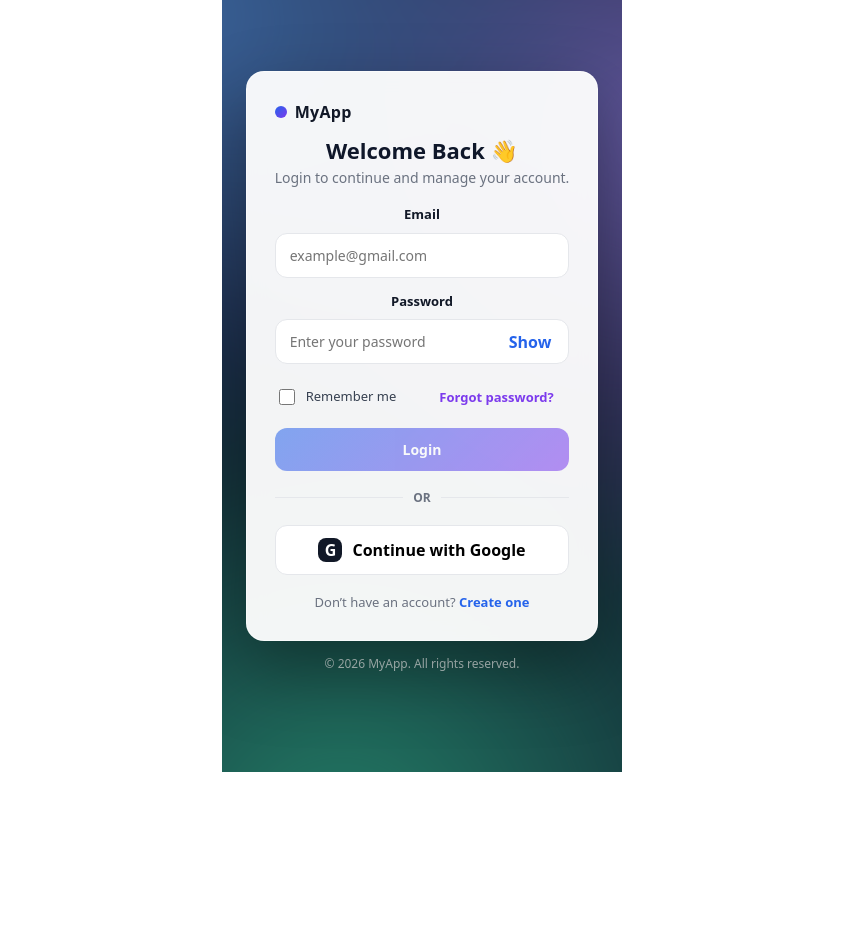
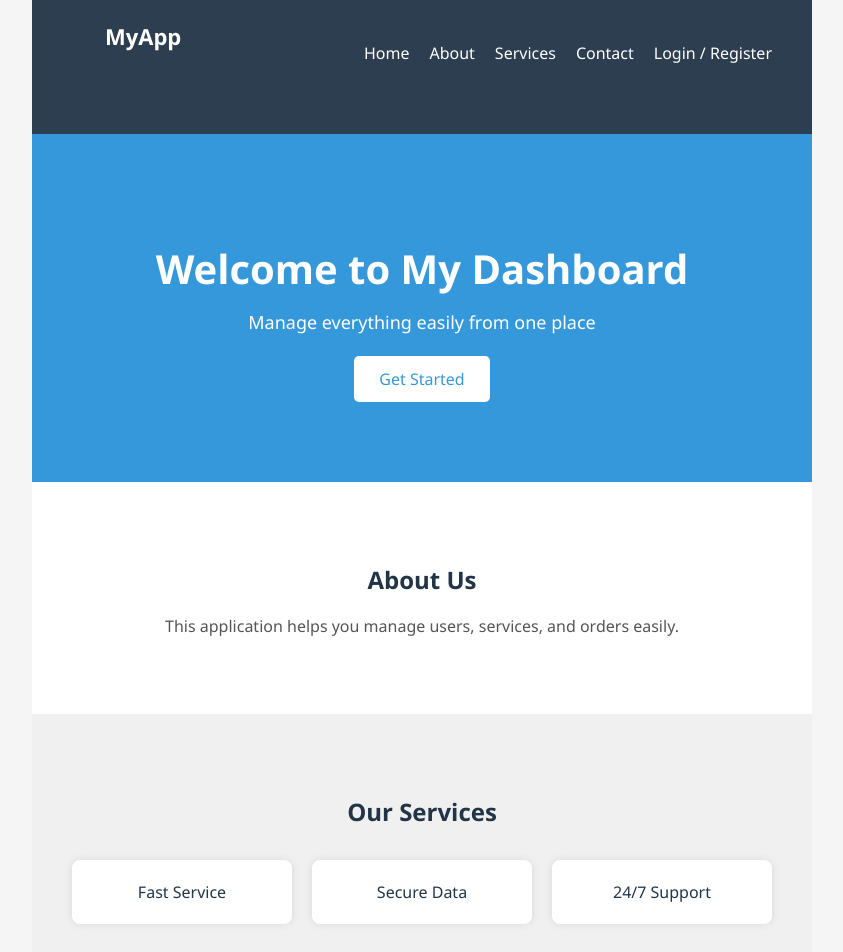
Before and after one commit to Venga-Muni-Reddy/food-management, a React app in the folder frontend/: page /dashboard in a window 1280 px wide. Before the commit this address led to /login. Shown: the part 60-1012 px from the top of the page, without its empty margins (218-1061 px from the left). Before the commit the page ends 864 px from the top, so only its background shows below. Built offline with nearby package versions, Linux system fonts and the light colour scheme; no server answers; the HTML template or start-up script is replaced by a standard one.

Commit message:
dashboard created

```diff
--- /dev/null
+++ b/frontend/src/pages/auth/Dashboard.jsx
@@ -0,0 +1,69 @@
+import React from "react";
+import "./dashboard.css";
+
+function Dashboard() {
+  return (
+    <div>
+      {/* Navbar */}
+      <nav className="navbar">
+        <div className="logo">MyApp</div>
+        <ul className="nav-links">
+          <li>Home</li>
+          <li>About</li>
+          <li>Services</li>
+          <li>Contact</li>
+          <li>Login / Register</li>
+        </ul>
+      </nav>
+
+      {/* Hero Section */}
+      <section className="hero">
+        <h1>Welcome to My Dashboard</h1>
+        <p>Manage everything easily from one place</p>
+        <button>Get Started</button>
+      </section>
+
+      {/* About Section */}
+      <section className="about">
+        <h2>About Us</h2>
+        <p>This application helps you manage users, services, and orders easily.</p>
+      </section>
+
+      {/* Services Section */}
+      <section className="services">
+        <h2>Our Services</h2>
+        <div className="service-cards">
+          <div className="service-card">Fast Service</div>
+          <div className="service-card">Secure Data</div>
+          <div className="service-card">24/7 Support</div>
+        </div>
+      </section>
+
+      {/* Products Section */}
+      <section className="products">
+        <h2>Products</h2>
+        <p>Food Items / Services / Images</p>
+      </section>
+
+      {/* Contact Section */}
+      <section className="contact">
+        <h2>Contact Us</h2>
+        <p>Email: support@myapp.com</p>
+        <p>Phone: +91 98765 43210</p>
+        <p>Address: India</p>
+      </section>
+
+      {/* Footer */}
+      <footer className="footer">
+        <p>© 2026 MyApp. All rights reserved.</p>
+        <div className="social-links">
+          <span>Facebook</span>
+          <span>Instagram</span>
+          <span>Twitter</span>
+        </div>
+      </footer>
+    </div>
+  );
+}
+
+export default Dashboard;
--- /dev/null
+++ b/frontend/src/pages/auth/dashboard.css
@@ -0,0 +1,149 @@
+/* ===== Reset ===== */
+body {
+  margin: 0;
+  font-family: Arial, sans-serif;
+  background-color: #f5f5f5;
+}
+
+/* ===== Navbar ===== */
+.navbar {
+  display: flex;
+  justify-content: space-between;
+  align-items: center;
+  padding: 15px 40px;
+  background-color: #2c3e50;
+}
+
+.logo {
+  color: #ffffff;
+  font-size: 22px;
+  font-weight: bold;
+}
+
+.nav-links {
+  list-style: none;
+  display: flex;
+  gap: 20px;
+}
+
+.nav-links li {
+  color: #ffffff;
+  cursor: pointer;
+}
+
+.nav-links li:hover {
+  text-decoration: underline;
+}
+
+/* ===== Hero Section ===== */
+.hero {
+  text-align: center;
+  padding: 80px 20px;
+  background-color: #3498db;
+  color: #ffffff;
+}
+
+.hero h1 {
+  font-size: 40px;
+  margin-bottom: 10px;
+}
+
+.hero p {
+  font-size: 18px;
+  margin-bottom: 20px;
+}
+
+.hero button {
+  padding: 12px 25px;
+  border: none;
+  border-radius: 5px;
+  background-color: #ffffff;
+  color: #3498db;
+  font-size: 16px;
+  cursor: pointer;
+}
+
+.hero button:hover {
+  background-color: #ecf0f1;
+}
+
+/* ===== About Section ===== */
+.about {
+  padding: 60px 40px;
+  text-align: center;
+  background-color: #ffffff;
+}
+
+.about h2 {
+  margin-bottom: 15px;
+}
+
+.about p {
+  color: #555555;
+}
+
+/* ===== Services Section ===== */
+.services {
+  padding: 60px 40px;
+  background-color: #f0f0f0;
+}
+
+.services h2 {
+  text-align: center;
+  margin-bottom: 30px;
+}
+
+.service-cards {
+  display: flex;
+  justify-content: space-around;
+  flex-wrap: wrap;
+  gap: 20px;
+}
+
+.service-card {
+  background-color: #ffffff;
+  width: 220px;
+  padding: 20px;
+  text-align: center;
+  border-radius: 8px;
+  box-shadow: 0 0 8px rgba(0,0,0,0.1);
+}
+
+/* ===== Products Section ===== */
+.products {
+  padding: 60px 40px;
+  background-color: #ffffff;
+  text-align: center;
+}
+
+/* ===== Contact Section ===== */
+.contact {
+  padding: 60px 40px;
+  background-color: #f0f0f0;
+  text-align: center;
+}
+
+.contact p {
+  margin: 8px 0;
+}
+
+/* ===== Footer ===== */
+.footer {
+  padding: 20px;
+  background-color: #2c3e50;
+  color: #ffffff;
+  text-align: center;
+}
+
+.social-links {
+  margin-top: 10px;
+}
+
+.social-links span {
+  margin: 0 10px;
+  cursor: pointer;
+}
+
+.social-links span:hover {
+  text-decoration: underline;
+}
--- a/frontend/src/routes/AppRoutes.jsx
+++ b/frontend/src/routes/AppRoutes.jsx
@@ -3,6 +3,7 @@ import { useAuth } from "../context/AuthContext";
 
 import Login from "../pages/auth/Login";
 import Register from "../pages/auth/Register";
+import Dashboard from "../pages/auth/Dashboard";
 
 const PrivateRoute = ({ children }) => {
   const { isAuth, loading } = useAuth();
@@ -16,15 +17,7 @@ export default function AppRoutes() {
       <Routes>
         <Route path="/login" element={<Login />} />
         <Route path="/register" element={<Register />} />
-
-        <Route
-          path="/dashboard"
-          element={
-            <PrivateRoute>
-              <h1 className="text-xl">Dashboard</h1>
-            </PrivateRoute>
-          }
-        />
+         <Route path="/dashboard" element={<Dashboard />} />
       </Routes>
     </BrowserRouter>
   );
```
